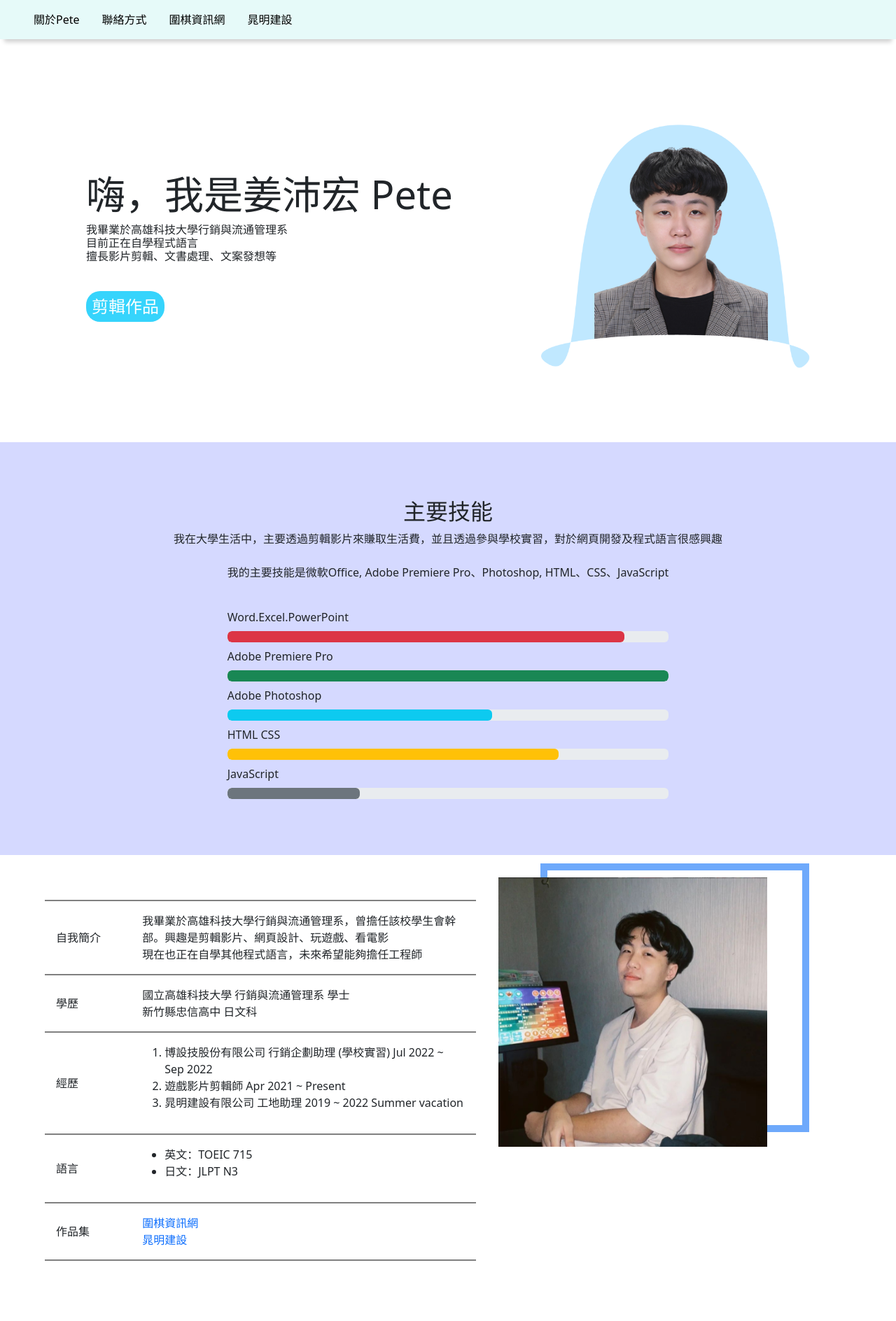
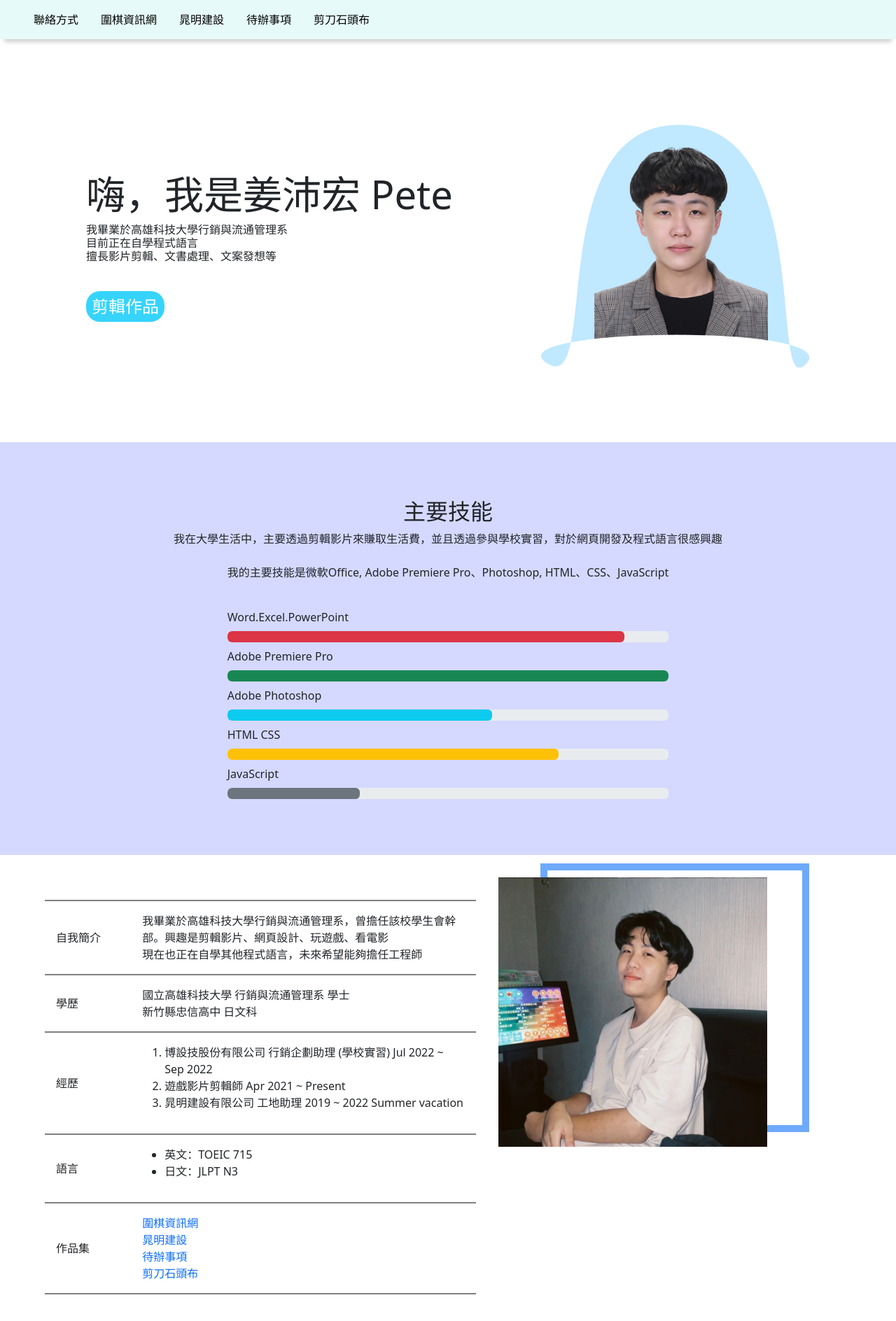
Before and after one commit to PeteChiang1211/PeteChiang1211, a plain HTML site: page index.html in a window 1280 px wide. Shown: the whole page at 70% size. Drawn offline with nearby package versions, Linux system fonts and the light colour scheme.

Commit message:
Add files via upload

```diff
--- a/index.html
+++ b/index.html
@@ -20,7 +20,6 @@
   <body>
     <nav>
       <ul>
-        <li><a href="#">關於Pete</a></li>
         <li>
           <a
             href="https://www.facebook.com/profile.php?id=100002266381492"
@@ -38,6 +37,18 @@
         <li>
           <a href="https://petechiang1211.github.io/chaomin/" target="_blank"
             >晁明建設</a
+          >
+        </li>
+        <li>
+          <a href="https://petechiang1211.github.io/Todolist/" target="_blank"
+            >待辦事項</a
+          >
+        </li>
+        <li>
+          <a
+            href="https://petechiang1211.github.io/RockPapaerScissor/"
+            target="_blank"
+            >剪刀石頭布</a
           >
         </li>
       </ul>
@@ -203,10 +214,28 @@
             <tr>
               <td>作品集</td>
               <td>
-                <a href="https://petechiang1211.github.io/Go/index.html"
+                <a
+                  href="https://petechiang1211.github.io/Go/index.html"
+                  target="_blank"
                   >圍棋資訊網</a
                 ><br />
-                <a href="https://petechiang1211.github.io/chaomin/">晁明建設</a>
+                <a
+                  href="https://petechiang1211.github.io/chaomin/"
+                  target="_blank"
+                  >晁明建設</a
+                >
+                <br />
+                <a
+                  href="https://petechiang1211.github.io/Todolist/"
+                  target="_blank"
+                  >待辦事項</a
+                >
+                <br />
+                <a
+                  href="https://petechiang1211.github.io/RockPapaerScissor/"
+                  target="_blank"
+                  >剪刀石頭布</a
+                >
               </td>
             </tr>
           </table>
```
